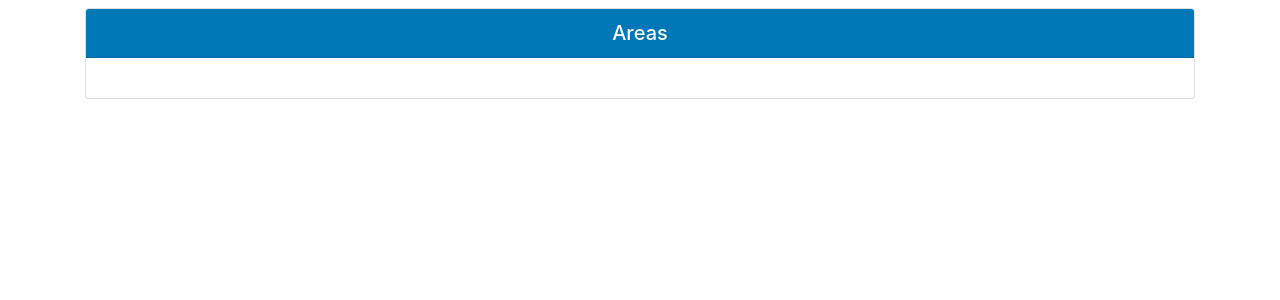
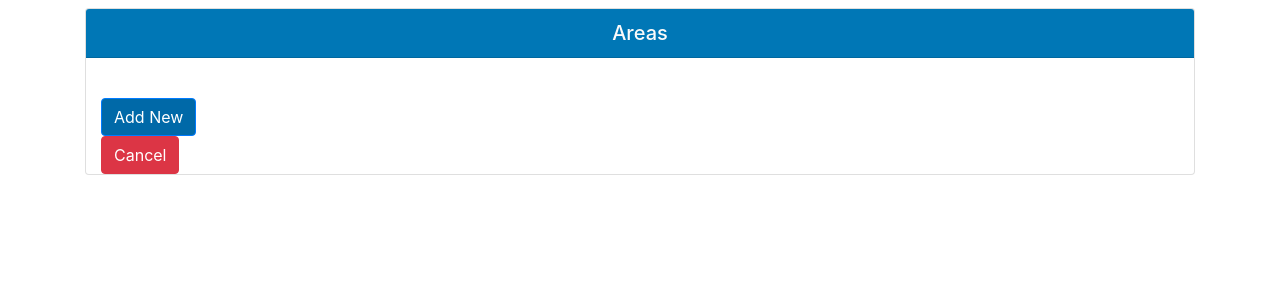
Before and after one commit to tdignan87/TraceSense, a Django app: page /areas/area_list/ in a window 1280 px wide. Shown: the part 80-380 px from the top of the page. Run offline with Django 3.2, Linux system fonts and the light colour scheme; the visitor is signed in with stand-in values (Sample User, id 1); data that the repository does not hold is empty; some libraries are stand-ins or nearby versions.

Commit message:
Added return btn

```diff
--- a/areas/templates/pages/delete_area.html
+++ b/areas/templates/pages/delete_area.html
@@ -13,7 +13,7 @@
 
             </div>
             <div class="delete-cancel-btn">
-                <a href="{% url 'dashboard' %}" class="btn btn-success">Cancel</a>
+                <a href="{% url 'area_list' %}" class="btn btn-success">Cancel</a>
             </div>
         </div>
     </div>
--- a/areas/templates/pages/new_area.html
+++ b/areas/templates/pages/new_area.html
@@ -9,6 +9,7 @@
                     <input type="submit" name="Submit" class="btn btn-success">
                 </form>
             </div>
+            <div class="col-sm-6"> <a href="{% url 'dashboard' %}" class="btn btn-danger">Cancel</a></div>
         </div>
     </div>
 </section>
--- a/areas/templates/pages/view_areas.html
+++ b/areas/templates/pages/view_areas.html
@@ -17,6 +17,12 @@
                 </div>
 
             </div>
+            <div class="add-new-btn">
+                <div class="col-sm-6">
+                    <a href="{% url 'create_area' %}" class="btn btn-primary">Add New</a>
+                </div>
+                <div class="col-sm-6"> <a href="{% url 'dashboard' %}" class="btn btn-danger">Cancel</a></div>
+            </div>
         </div>
     </div>
 </section>
--- a/departments/templates/pages/delete_department.html
+++ b/departments/templates/pages/delete_department.html
@@ -13,7 +13,7 @@
 
             </div>
             <div class="delete-cancel-btn">
-                <a href="{% url 'dashboard' %}" class="btn btn-success">Cancel</a>
+                <a href="{% url 'list_departments' %}" class="btn btn-success">Cancel</a>
             </div>
         </div>
     </div>
```
